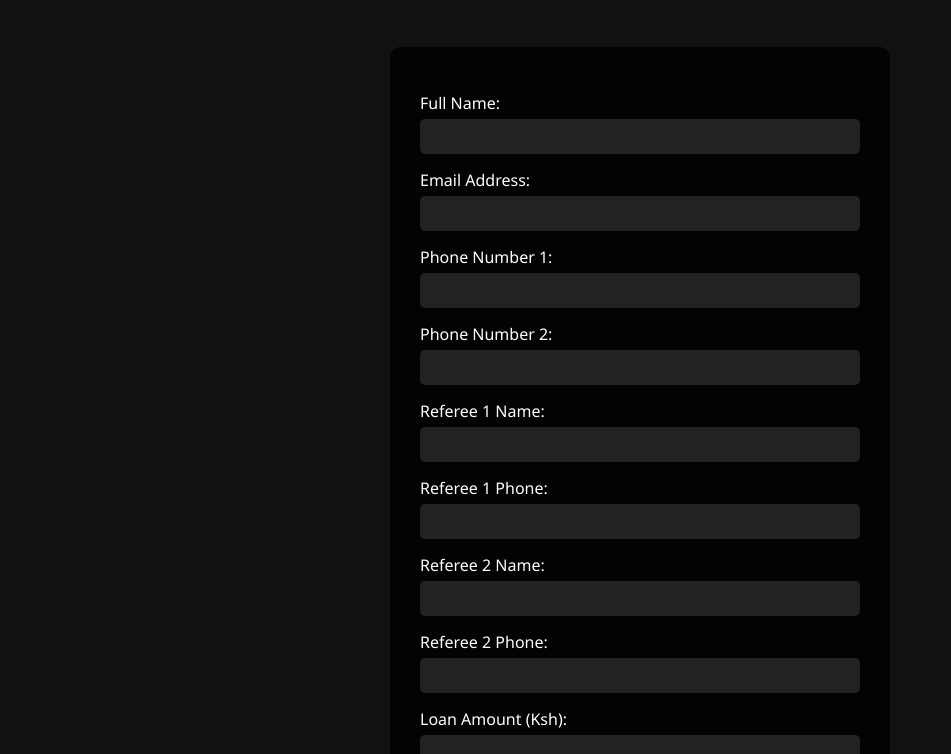
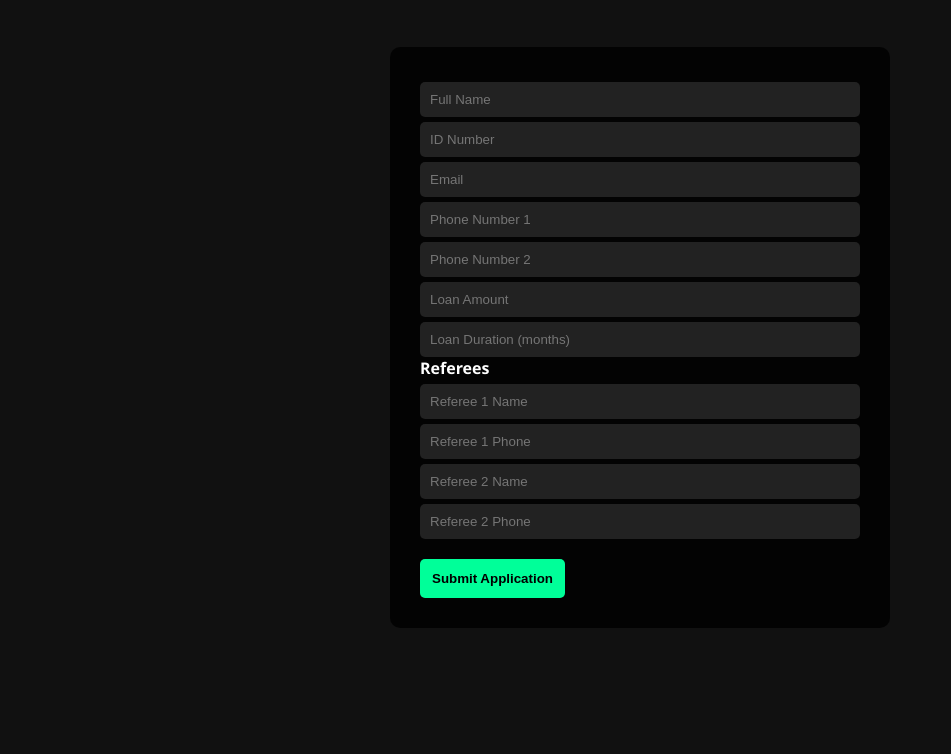
Before and after one commit to Josekratz20/Ufadhili-Loan-website, a website: page public/application/application.html in a window 1280 px wide. Shown: the part 46-800 px from the top of the page, without its empty margins (0-951 px from the left). Drawn offline with Linux system fonts and the light colour scheme.

Commit message:
Added ID number to application form and fixed referee email issue

```diff
--- a/public/application/application.html
+++ b/public/application/application.html
@@ -8,35 +8,64 @@
   <body>
     <h1>Loan Application Form</h1>
     <form action="/apply-loan" method="POST">
-      <label>Full Name:</label>
-      <input type="text" name="fullname" required />
+      <input type="text" name="fullname" placeholder="Full Name" required />
+      <input type="text" name="idnumber" placeholder="ID Number" required />
+      <input type="email" name="email" placeholder="Email" required />
+      <input
+        type="tel"
+        name="phone1"
+        placeholder="Phone Number 1"
+        pattern="[0-9]{10}"
+        required
+      />
+      <input
+        type="tel"
+        name="phone2"
+        placeholder="Phone Number 2"
+        pattern="[0-9]{10}"
+        required
+      />
+      <input
+        type="number"
+        name="amount"
+        placeholder="Loan Amount"
+        min="3000"
+        required
+      />
+      <input
+        type="number"
+        name="duration"
+        placeholder="Loan Duration (months)"
+        required
+      />
 
-      <label>Email Address:</label>
-      <input type="email" name="email" required />
-
-      <label>Phone Number 1:</label>
-      <input type="tel" name="phone1" pattern="[0-9]{10}" required />
-
-      <label>Phone Number 2:</label>
-      <input type="tel" name="phone2" pattern="[0-9]{10}" required />
-
-      <label>Referee 1 Name:</label>
-      <input type="text" name="referee1" required />
-
-      <label>Referee 1 Phone:</label>
-      <input type="tel" name="referee1Phone" pattern="[0-9]{10}" required />
-
-      <label>Referee 2 Name:</label>
-      <input type="text" name="referee2" required />
-
-      <label>Referee 2 Phone:</label>
-      <input type="tel" name="referee2Phone" pattern="[0-9]{10}" required />
-
-      <label>Loan Amount (Ksh):</label>
-      <input type="number" name="amount" min="3000" required />
-
-      <label>Loan Duration (Months):</label>
-      <input type="number" name="duration" required />
+      <h4>Referees</h4>
+      <input
+        type="text"
+        name="referee1_name"
+        placeholder="Referee 1 Name"
+        required
+      />
+      <input
+        type="tel"
+        name="referee1_phone"
+        placeholder="Referee 1 Phone"
+        pattern="[0-9]{10}"
+        required
+      />
+      <input
+        type="text"
+        name="referee2_name"
+        placeholder="Referee 2 Name"
+        required
+      />
+      <input
+        type="tel"
+        name="referee2_phone"
+        placeholder="Referee 2 Phone"
+        pattern="[0-9]{10}"
+        required
+      />
 
       <button type="submit">Submit Application</button>
     </form>
```
Also changed, not shown: server.js (+3 -13 lines).
